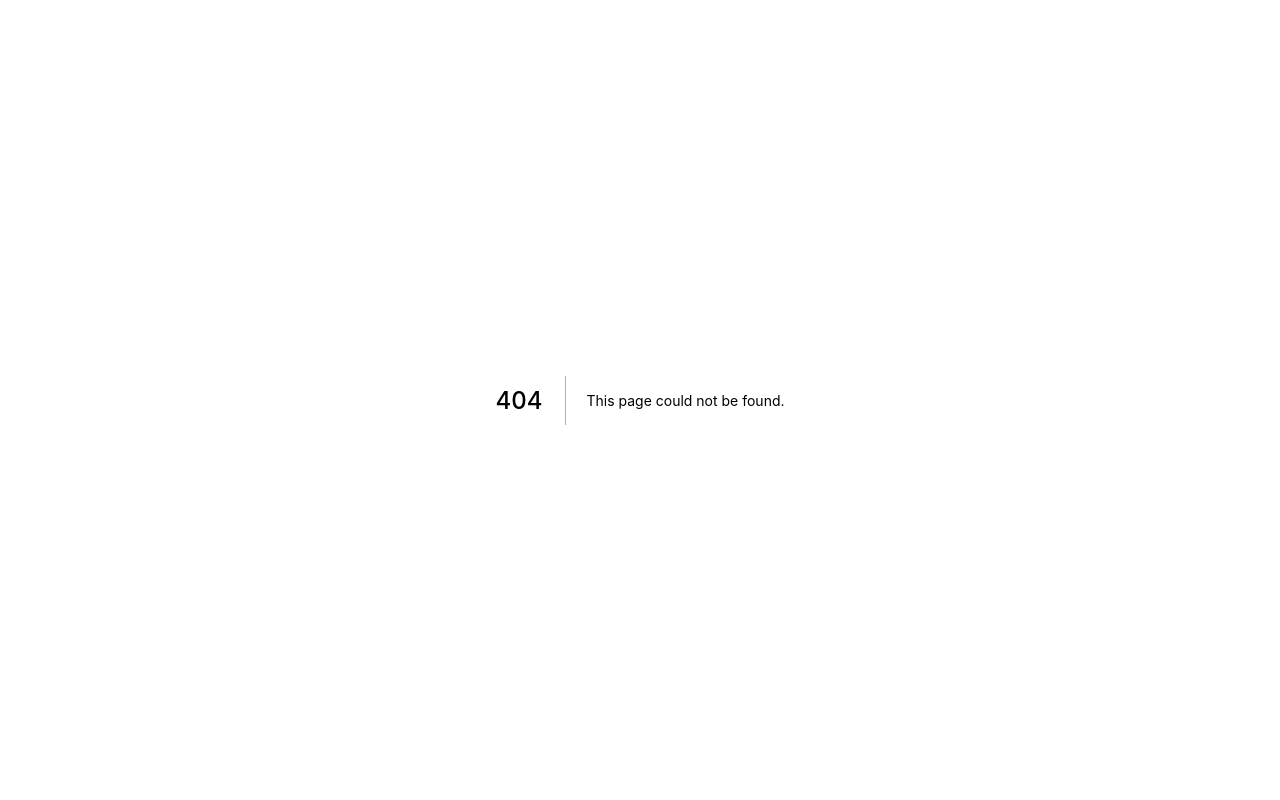
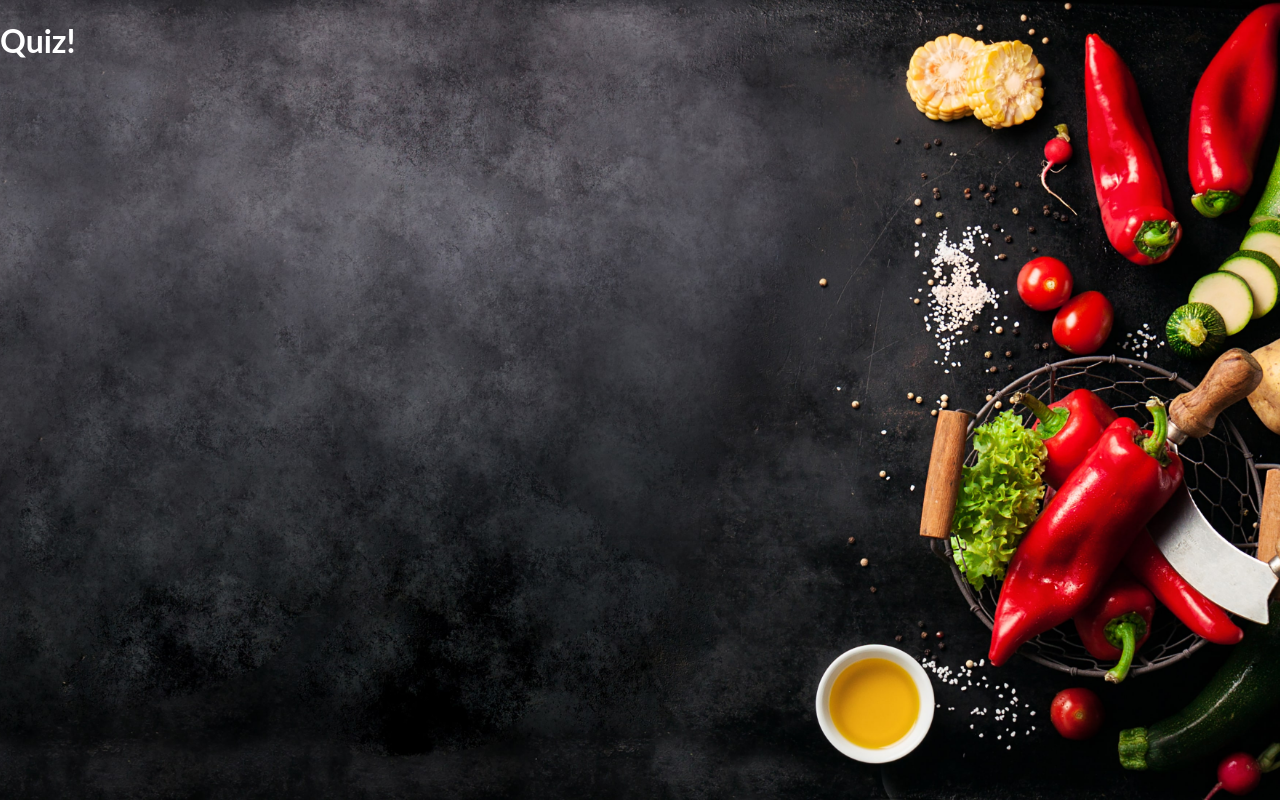
Before and after one commit to pedrohb88/aluraquiz_gastronomia, a Next.js app: page /quiz in a window 1280 px wide. Before the commit this address had no page. Built offline with nearby package versions, Linux system fonts and the light colour scheme.

Commit message:
og:image e página do quiz

```diff
--- a/db.json
+++ b/db.json
@@ -1,5 +1,5 @@
 {
-    "bg": "https://i2.wp.com/css-tricks.com/wp-content/uploads/2017/06/css-is-awesome-scaled.jpg?resize=1536%2C1208&ssl=1",
+    "bg": "imgs/background-image.jpg",
     "title": "Quiz CSS da Alura",
     "description": "Teste os seus conhecimentos sobre CSS e vamos ver quantos layouts você vai deixar de quebrar",
     "questions": [
--- a/pages/_app.js
+++ b/pages/_app.js
@@ -1,3 +1,4 @@
+import Head from "next/head";
 import { createGlobalStyle, ThemeProvider } from "styled-components";
 import db from "../db.json";
 
@@ -30,6 +31,14 @@ const theme = db.theme;
 export default function App({ Component, pageProps }) {
 	return (
 		<>
+			<Head>
+				<title>Quiz Gastronômico</title>
+				<meta name="viewport" content="initial-scale=1.0, width=device-width" />
+				<meta
+					property="og:image"
+					content={db.bg}
+				/>
+			</Head>
 			<ThemeProvider theme={theme}>
 				<GlobalStyle />
 				<Component {...pageProps} />
--- /dev/null
+++ b/pages/quiz.js
@@ -0,0 +1,11 @@
+import styled from "styled-components";
+import db from "../db.json";
+import QuizBackground from "../src/components/QuizBackground";
+
+export default function Quiz() {
+    return (
+        <QuizBackground backgroundImage={db.bg}>
+            <h1>Quiz!</h1>
+        </QuizBackground>
+    );
+}
```
Also changed, not shown: pages/index.js (+6 -6 lines), public/imgs/background-image.jpg (added).
